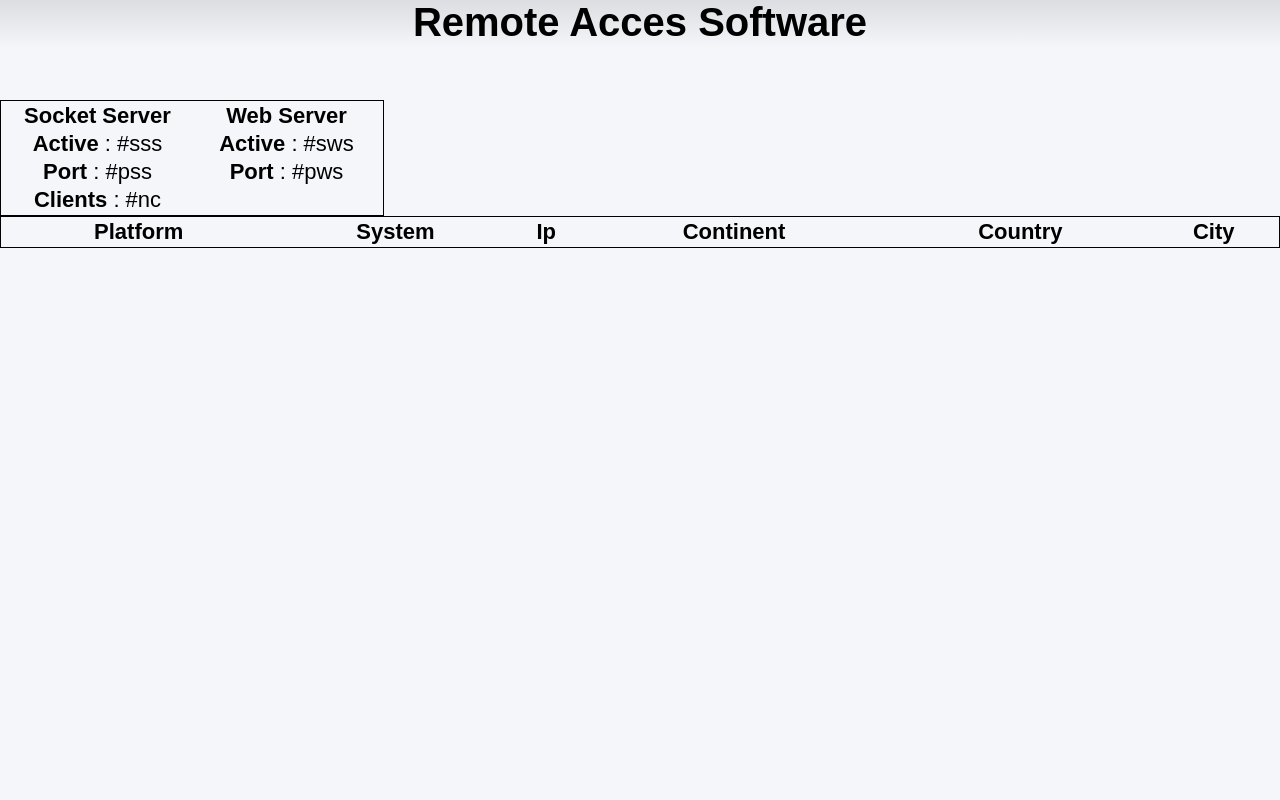
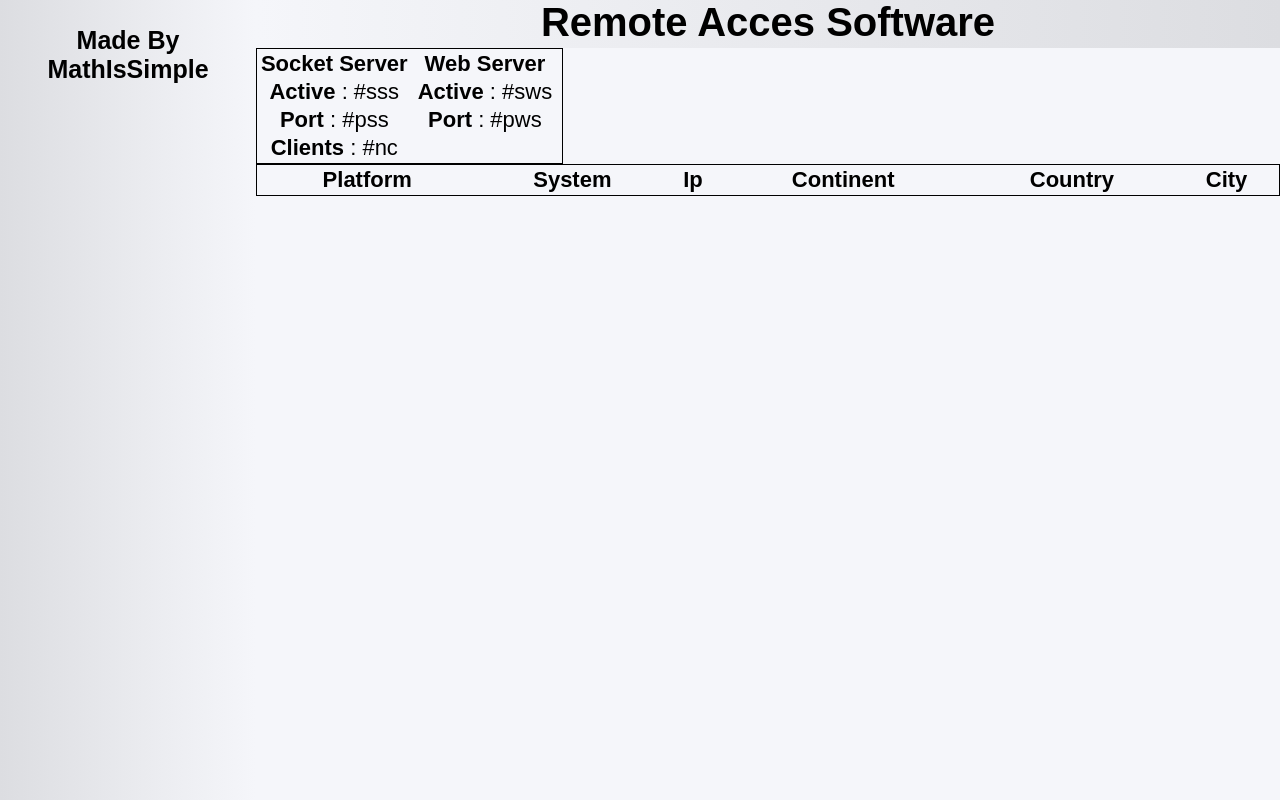
Before and after one commit to henryleberre/RAS, a plain HTML site: page index.html in a window 1280 px wide. Drawn offline with Linux system fonts and the light colour scheme; no server answers.

Commit message:
Build 0.8b

```diff
--- a/index.html
+++ b/index.html
@@ -8,7 +8,10 @@
     </head>
     <body>
         <header>Remote Acces Software</header>
-        <br /><br />
+        <nav>
+            <br />
+            <h2 id="title">Made By MathIsSimple</h2>
+        </nav>
         <div id="content">
             <table id="status">
                 <thead>
--- a/web.css
+++ b/web.css
@@ -12,15 +12,35 @@ body {
 
 header {
     height: 48px;
-    width: 100%;
+    width: 80%;
     display: block;
     text-align: center;
     font-weight: bold;
     font-size: 40px;
-    background: linear-gradient(#dcdde1, #f5f6fa);
+    float: right;
+    background-image: linear-gradient(to left, #dcdde1, #f5f6fa);
 }
 
 table, tr {width: 100%;}
+
+nav {
+    width: 20%;
+    height: 100vh;
+    display: block;
+    float: left;
+    background-image: linear-gradient(to right, #dcdde1, #f5f6fa);
+    text-align: center;
+    font-weight: bolder;
+}
+
+nav > * {
+    font-size: 25px;
+}
+
+div#content {
+    width: 80%;
+    float: left;
+}
 
 div#content > table#status > thead > tr > th {
     width: 50%;
```
